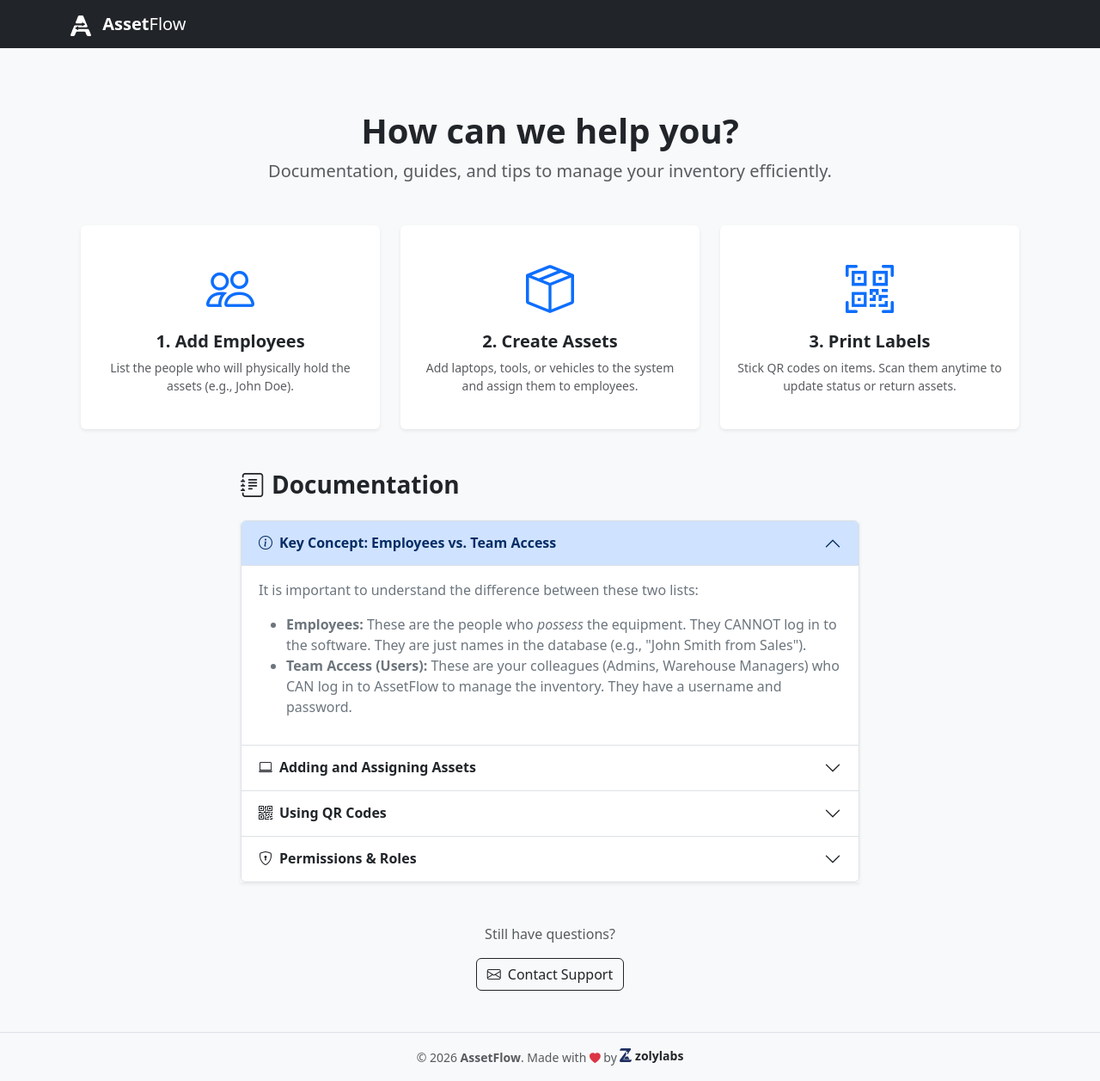
After one commit to zoly75/asset_flow, a Django app: page /help/ in a window 1280 px wide. The commit adds this page. Shown: the whole page at 86% size. Run offline with Django 5.2, Linux system fonts and the light colour scheme.

Commit message:
add help screen

```diff
--- a/assets/templates/assets/base.html
+++ b/assets/templates/assets/base.html
@@ -39,6 +39,11 @@
                             </a>
                         </li>
                     {% endif %}
+                    <li class="nav-item ms-2">
+                        <a class="nav-link" href="{% url 'help' %}">
+                            <i class="bi bi-question-circle"></i> Help
+                        </a>
+                    </li>
                 </ul>
             {% endif %}
 
--- /dev/null
+++ b/assets/templates/assets/help.html
@@ -0,0 +1,138 @@
+{% extends 'assets/base.html' %}
+
+{% block content %}
+<div class="container py-5">
+
+    <div class="text-center mb-5">
+        <h1 class="fw-bold text-dark">How can we help you?</h1>
+        <p class="text-muted lead">
+            Documentation, guides, and tips to manage your inventory efficiently.
+        </p>
+    </div>
+
+    <div class="row mb-5 g-4">
+        <div class="col-md-4">
+            <div class="card h-100 border-0 shadow-sm text-center py-4">
+                <div class="card-body">
+                    <div class="display-4 text-primary mb-3"><i class="bi bi-people"></i></div>
+                    <h5 class="card-title fw-bold">1. Add Employees</h5>
+                    <p class="card-text text-muted small">
+                        List the people who will physically hold the assets (e.g., John Doe).
+                    </p>
+                </div>
+            </div>
+        </div>
+        <div class="col-md-4">
+            <div class="card h-100 border-0 shadow-sm text-center py-4">
+                <div class="card-body">
+                    <div class="display-4 text-primary mb-3"><i class="bi bi-box-seam"></i></div>
+                    <h5 class="card-title fw-bold">2. Create Assets</h5>
+                    <p class="card-text text-muted small">
+                        Add laptops, tools, or vehicles to the system and assign them to employees.
+                    </p>
+                </div>
+            </div>
+        </div>
+        <div class="col-md-4">
+            <div class="card h-100 border-0 shadow-sm text-center py-4">
+                <div class="card-body">
+                    <div class="display-4 text-primary mb-3"><i class="bi bi-qr-code-scan"></i></div>
+                    <h5 class="card-title fw-bold">3. Print Labels</h5>
+                    <p class="card-text text-muted small">
+                        Stick QR codes on items. Scan them anytime to update status or return assets.
+                    </p>
+                </div>
+            </div>
+        </div>
+    </div>
+
+    <div class="row justify-content-center">
+        <div class="col-lg-8">
+            <h3 class="fw-bold mb-4"><i class="bi bi-journal-text me-2"></i>Documentation</h3>
+
+            <div class="accordion shadow-sm" id="helpAccordion">
+
+                <div class="accordion-item">
+                    <h2 class="accordion-header" id="headingOne">
+                        <button class="accordion-button" type="button" data-bs-toggle="collapse" data-bs-target="#collapseOne">
+                            <strong><i class="bi bi-info-circle me-2"></i>Key Concept: Employees vs. Team Access</strong>
+                        </button>
+                    </h2>
+                    <div id="collapseOne" class="accordion-collapse collapse show" data-bs-parent="#helpAccordion">
+                        <div class="accordion-body text-secondary">
+                            <p>It is important to understand the difference between these two lists:</p>
+                            <ul>
+                                <li><strong>Employees:</strong> These are the people who <em>possess</em> the equipment. They CANNOT log in to the software. They are just names in the database (e.g., "John Smith from Sales").</li>
+                                <li><strong>Team Access (Users):</strong> These are your colleagues (Admins, Warehouse Managers) who CAN log in to AssetFlow to manage the inventory. They have a username and password.</li>
+                            </ul>
+                        </div>
+                    </div>
+                </div>
+
+                <div class="accordion-item">
+                    <h2 class="accordion-header" id="headingTwo">
+                        <button class="accordion-button collapsed" type="button" data-bs-toggle="collapse" data-bs-target="#collapseTwo">
+                            <strong><i class="bi bi-laptop me-2"></i>Adding and Assigning Assets</strong>
+                        </button>
+                    </h2>
+                    <div id="collapseTwo" class="accordion-collapse collapse" data-bs-parent="#helpAccordion">
+                        <div class="accordion-body text-secondary">
+                            To add an asset, click the <strong>+ Add New</strong> button on the Dashboard. You can fill in the Name, Serial Number, and Description.
+                            <br><br>
+                            You can assign the asset immediately or later. If you assign it to an Employee, the status automatically changes to <em>Assigned / In Use</em>. If you return it, it becomes <em>Available</em>.
+                        </div>
+                    </div>
+                </div>
+
+                <div class="accordion-item">
+                    <h2 class="accordion-header" id="headingThree">
+                        <button class="accordion-button collapsed" type="button" data-bs-toggle="collapse" data-bs-target="#collapseThree">
+                            <strong><i class="bi bi-qr-code me-2"></i>Using QR Codes</strong>
+                        </button>
+                    </h2>
+                    <div id="collapseThree" class="accordion-collapse collapse" data-bs-parent="#helpAccordion">
+                        <div class="accordion-body text-secondary">
+                            Every asset gets a unique, secure QR code. You can:
+                            <ul>
+                                <li><strong>Scan it with your phone:</strong> It will open the asset's public page.</li>
+                                <li><strong>Scan it while logged in:</strong> You can quickly update the status, re-assign it, or edit details.</li>
+                                <li><strong>Print Labels:</strong> Use the "Labels" button on the dashboard to generate a PDF sheet of QR codes for printing.</li>
+                            </ul>
+                        </div>
+                    </div>
+                </div>
+
+                <div class="accordion-item">
+                    <h2 class="accordion-header" id="headingFour">
+                        <button class="accordion-button collapsed" type="button" data-bs-toggle="collapse" data-bs-target="#collapseFour">
+                            <strong><i class="bi bi-shield-lock me-2"></i>Permissions & Roles</strong>
+                        </button>
+                    </h2>
+                    <div id="collapseFour" class="accordion-collapse collapse" data-bs-parent="#helpAccordion">
+                        <div class="accordion-body text-secondary">
+                            Only the <strong>Account Owner (Boss)</strong> can:
+                            <ul>
+                                <li>Manage Company Settings (Name, Phone).</li>
+                                <li>Add or Remove Team Members (Login users).</li>
+                                <li>Manage Billing & Subscription.</li>
+                            </ul>
+                            Team Members can manage assets and employees but cannot change company-wide settings.
+                        </div>
+                    </div>
+                </div>
+
+            </div>
+        </div>
+    </div>
+
+    <div class="text-center mt-5">
+        <p class="text-muted">Still have questions?</p>
+
+        <a href="mailto:support@zolylabs.com?subject=AssetFlow Support Request&body=Hi Support Team,%0D%0A%0D%0A[Please describe your issue here]%0D%0A%0D%0A---%0D%0AMy Username: {{ user.username }}"
+           class="btn btn-outline-dark">
+            <i class="bi bi-envelope me-2"></i>Contact Support
+        </a>
+    </div>
+
+</div>
+{% endblock %}
--- a/assets/urls.py
+++ b/assets/urls.py
@@ -29,4 +29,5 @@ urlpatterns = [
     path('team/', views.team_list, name='team_list'),
     path('team/add/', views.add_team_member, name='add_team_member'),
     path('team/delete/<int:pk>/', views.delete_team_member, name='delete_team_member'),
+    path('help/', views.help_page, name='help'),
 ]
--- a/assets/views.py
+++ b/assets/views.py
@@ -680,3 +680,9 @@ class SignUpView(generic.CreateView):
 
 def pricing(request):
     return render(request, 'assets/pricing.html')
+
+def help_page(request):
+    """
+    Renders the Help & Documentation page.
+    """
+    return render(request, 'assets/help.html')
```
